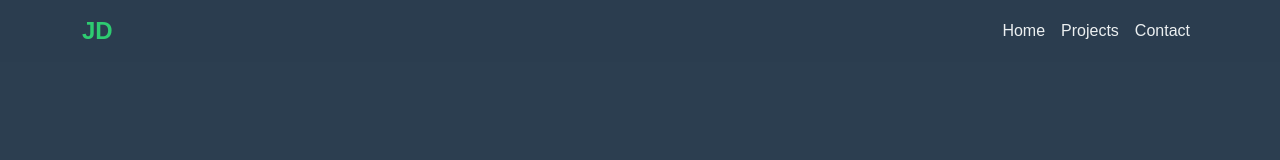
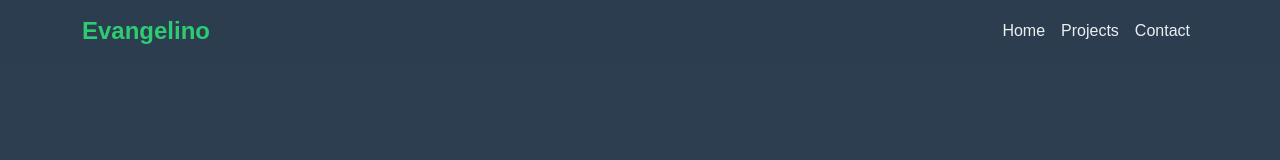
Before and after one commit to Evangelinop0701/evangportfolio, a plain HTML site: page index.html in a window 1280 px wide. Shown: the top 160 px of the page. Drawn offline with nearby package versions, Linux system fonts and the light colour scheme.

Commit message:
Muda navbar

```diff
--- a/index.html
+++ b/index.html
@@ -130,7 +130,7 @@
     <!-- Navigation -->
     <nav class="navbar navbar-expand-lg fixed-top">
         <div class="container">
-            <a class="navbar-brand" href="#">JD</a>
+            <a class="navbar-brand" href="#">Evangelino</a>
             <button class="navbar-toggler" type="button" data-bs-toggle="collapse" data-bs-target="#navbarNav">
                 <span class="navbar-toggler-icon"></span>
             </button>
```
